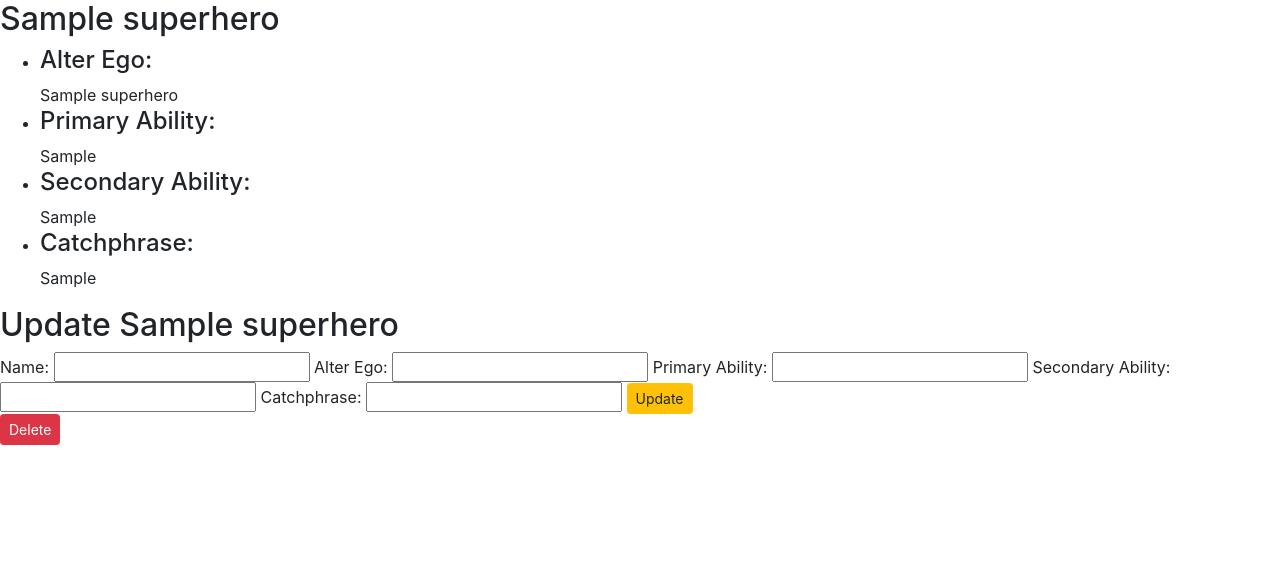
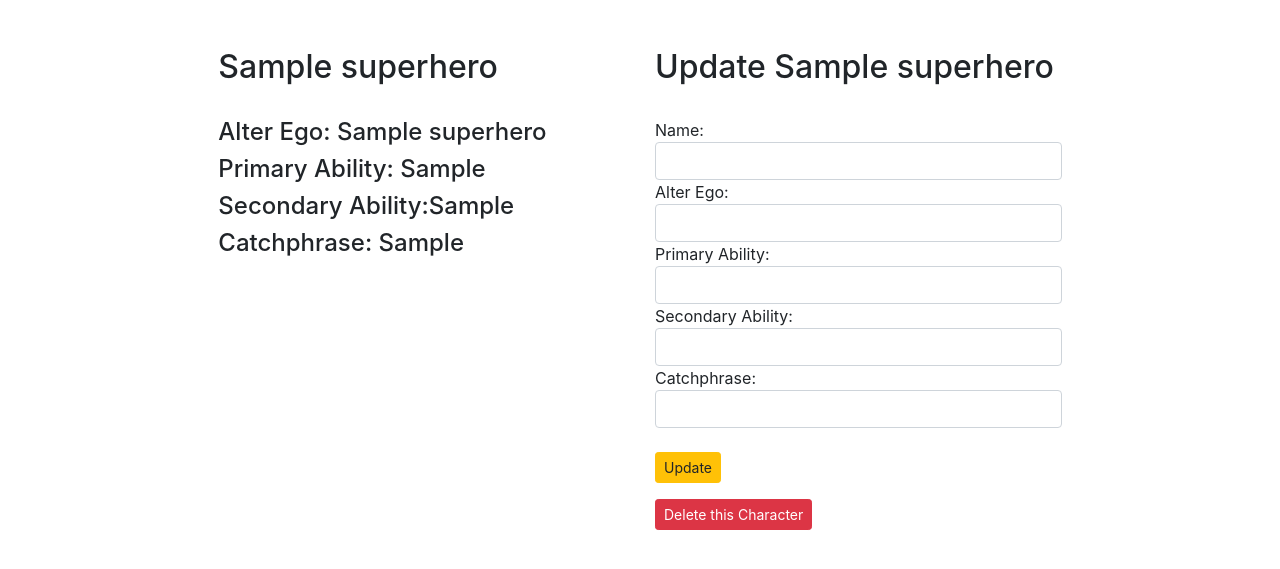
Before and after one commit to Nesmith-Charlesii/Superhero_proj, a Django app: page /superheroes/display/1/ in a window 1280 px wide. Shown: the top 569 px of the page. Run offline with Django 3.2, Linux system fonts and the light colour scheme; tables that the repository leaves empty hold one stand-in row (values such as "Sample post").

Commit message:
created details.css. Linked stylesheet to detail.html

```diff
--- a/Superhero_creator/superheroes/templates/superheroes/detail.html
+++ b/Superhero_creator/superheroes/templates/superheroes/detail.html
@@ -7,25 +7,39 @@
     <meta http-equiv="X-UA-Compatible" content="ie=edge">
     <title>superhero details</title>
     <link rel="stylesheet" href="https://cdn.jsdelivr.net/npm/bootstrap@4.6.0/dist/css/bootstrap.min.css" integrity="sha384-B0vP5xmATw1+K9KRQjQERJvTumQW0nPEzvF6L/Z6nronJ3oUOFUFpCjEUQouq2+l" crossorigin="anonymous">
+    {% load static %}
+    <link rel="stylesheet" type="text/css" href="{% static 'css/details.css' %}">
 </head>
 <body>
+    <div class="row my-5">
+        <div class="col-2"></div>
+        <div class="col-4">
             <h2>{{superhero.name}}</h2>
-    <ul>
-        <li><h4>Alter Ego:</h4> {{superhero.alter_ego_name}}</li>
-        <li><h4>Primary Ability:</h4> {{superhero.primary_ability}}</li>
-        <li><h4>Secondary Ability:</h4> {{superhero.secondary_ability}}</li>
-        <li><h4>Catchphrase:</h4> {{superhero.catchphrase}}</li>
-    </ul>
+            <br>
+            <div class="details">
+                <h4>Alter Ego: {{superhero.alter_ego_name}}</h4>
+                <h4>Primary Ability: {{superhero.primary_ability}}</h4>
+                <h4>Secondary Ability:{{superhero.secondary_ability}}</h4>
+                <h4>Catchphrase: {{superhero.catchphrase}}</h4>
+            </div>
+        </div>
+        <div class="col-4">
             <h2>Update {{superhero.name}}</h2>
+            <br>
             <form action="{% url 'superheroes:update_superhero' superhero.id%}" method="post">
                 {% csrf_token %}
-        Name: <input type="text" name="name" id="name">
-        Alter Ego: <input type="text" name="alter_ego" id="alter_ego">
-        Primary Ability: <input type="text" name="primary_ability" id="primary_ability">
-        Secondary Ability: <input type="text" name="secondary_ability" id="secondary_ability">
-        Catchphrase: <input type="text" name="catchphrase" id="catchphrase">
+                <div class="form-group">
+                    Name: <input class="form-control" type="text" name="name" id="name">
+                    Alter Ego: <input class="form-control" type="text" name="alter_ego" id="alter_ego">
+                    Primary Ability: <input class="form-control" type="text" name="primary_ability" id="primary_ability">
+                    Secondary Ability: <input class="form-control" type="text" name="secondary_ability" id="secondary_ability">
+                    Catchphrase: <input class="form-control" type="text" name="catchphrase" id="catchphrase">
+                    <br>
                     <input class="btn btn-sm btn-warning" type="submit" value="Update">
+                </div>
             </form>
-    <a href="{% url 'superheroes:delete' superhero.id %}" class="btn btn-sm btn-danger">Delete</a>
+            <a href="{% url 'superheroes:delete' superhero.id %}" class="btn btn-sm btn-danger">Delete this Character</a>
+        </div>
+    </div>
 </body>
 </html>
```
Also changed, not shown: Superhero_creator/superheroes/static/css/details.css (added). Lines whose indentation alone changed are shown as unchanged.
